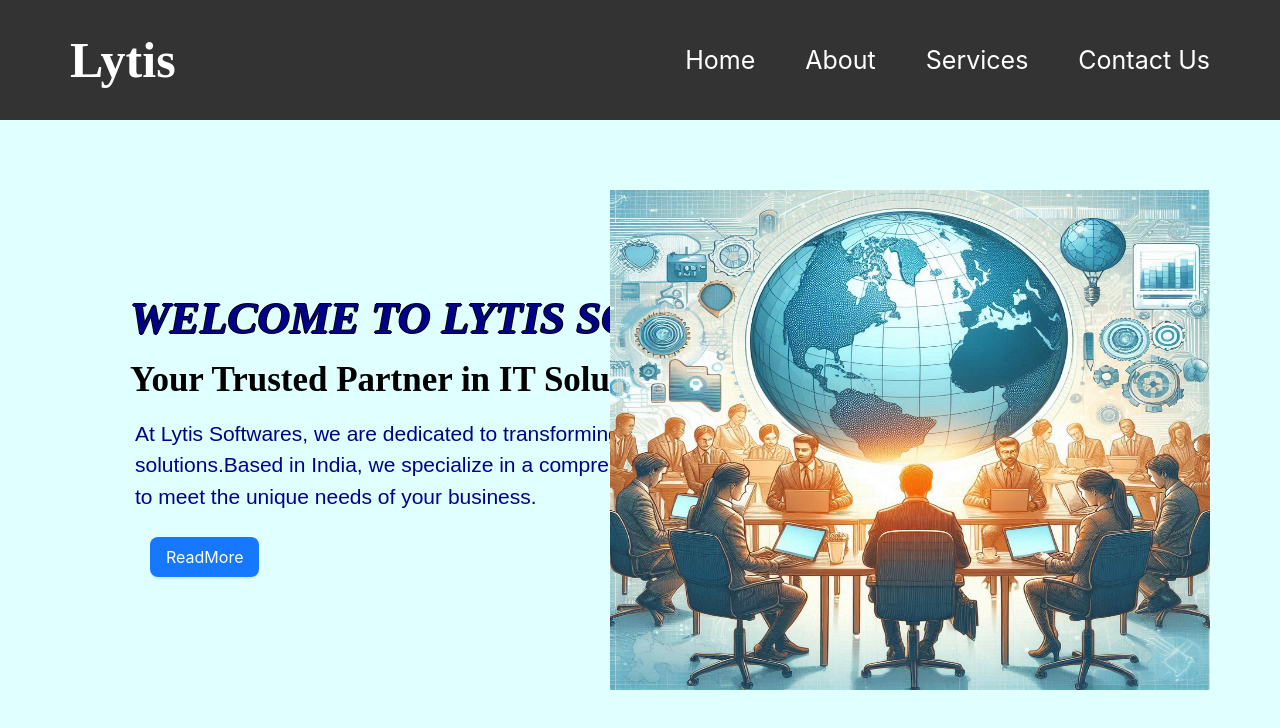
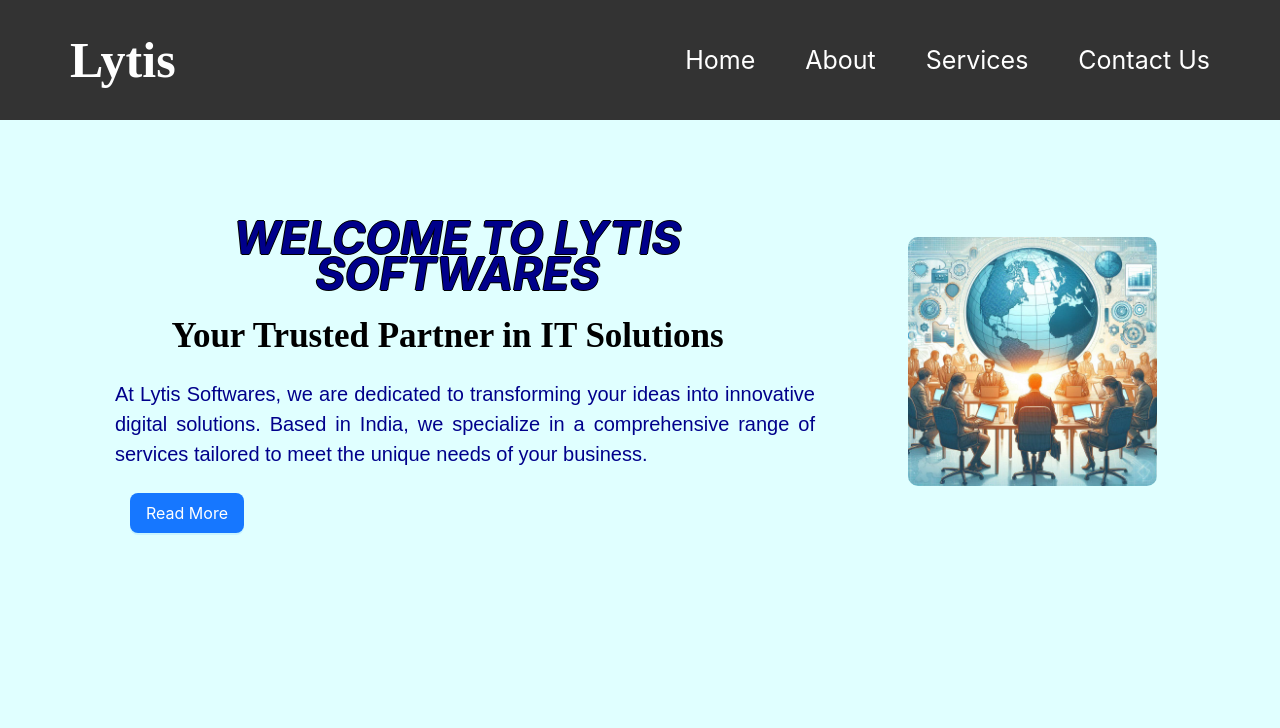
Before and after one commit to kesananuthana/newapp, a React (Create React App) app: page / in a window 1280 px wide. Shown: the top 728 px of the page. Built offline with nearby package versions, Linux system fonts and the light colour scheme.

Commit message:
first commit

```diff
--- a/src/Components/About/About.css
+++ b/src/Components/About/About.css
@@ -1,14 +1,6 @@
-.Flex {
-    display: flex;
-    flex-direction: row;
-    justify-content: space-between;
-    align-items: center;
-}
-.about{
+/*.about{
     margin-left:150px;
     margin-top: 160px;
-    width: 50%;
-    padding: 20px;
 }
 .about-us{
     float:left;
@@ -18,8 +10,6 @@
 .us{
     margin-top:150px;
     float:right;
-    width: 50%;
-    padding: 20px;
 }
 .us h1{
     text-transform: uppercase;
@@ -29,12 +19,50 @@
 .aboutus {
     text-align:right;
     color: darkblue;
-    line-height: 0.5;
+    font-size: 20px;
+    line-height: 1.5;
+    margin-right: 100px;
     font-family: 'poppins',sans-serif;
-    font-size: 21px;
-    font-weight: 40;
     width: 900px;
+    height: auto;
   }
   .learn{
     margin-right:150px;
+  }*/
+  .container {
+    display: flex;
+    justify-content: space-between;
+    align-items: center;
+    padding: 50px;
   }
+  .left {
+    flex-basis: 50%;
+    padding: 20px;
+  }
+  .left img {
+    width: 70%;
+    height: auto;
+    border-radius: 10px;
+  }
+  .right {
+    flex-basis: 50%;
+    padding: 20px;
+  }
+  .right h1 {
+    text-transform: uppercase;
+    color:darkblue;
+    font-family: Libre Baskerville;
+  }
+  .right p {
+    font-size: 20px;
+    color: darkblue;
+    margin-bottom: 20px;
+    line-height: 1.5;
+    width: 700px;
+    height:auto;
+    text-align: justify;
+    font-family:'poppins',sans-serif;
+  }
+  .learn {
+    text-align: center;
+  }
--- a/src/Components/About/About.js
+++ b/src/Components/About/About.js
@@ -5,18 +5,17 @@ import './About.css';
 export default function About(){
     return(
         <div>
-            <Flex>
-                <div className="about">
-                    <div className="about-us">
-                        <img src={newpic} align="left" width="500" height="400" alt="emp1"></img>
-                    </div>
+            <Flex className="container">
+                <div className="left">
+                    <img src={newpic} alt="emp1" />
                 </div>
-                <div className="us">
+                <div className="right">
                     <h1>About us</h1>
-                    <div className="aboutus">
-                    <p>Lytis Software Private Limited is an Indian-based software development and IT services company, incorporated on November 10, 2022, with its headquarters in Rajasthan, India.
-                        As a privately held company, Lytis specializes in custom software development, web development, mobile app development, and IT consulting, catering to diverse client needs.</p>
-                    <div className="learn"><Button type='primary' size='large'>LearnMore</Button></div>
+                    <p>
+                    Lytis Software Private Limited is an Indian-based software development and IT services company, incorporated on November 10, 2022, with its headquarters in Rajasthan, India. As a privately held company, Lytis specializes in custom software development, web development, mobile app development, and IT consulting, catering to diverse client needs.
+                    </p>
+                    <div className="learn">
+                    <Button type='primary' size='large'>Learn More</Button>
                     </div>
                 </div>
             </Flex>
--- a/src/Components/Contact/Contact.css
+++ b/src/Components/Contact/Contact.css
@@ -1,7 +1,7 @@
 .contactus{
   margin-left:50px;
   float:left;
-   /* margin-top: 150px;*/
+  margin-top: 20px;
 }
 .info{
   text-align:left;
@@ -18,6 +18,7 @@
   font-size: 21px;
   font-family: 'poppins',sans-serif;
   width:700px;
+  text-align: justify;
   color: darkblue;
   margin-left:15px;
   line-height: 1.5;
@@ -28,6 +29,22 @@
   margin-left:15px;
   line-height: 0.5;
   color: darkblue;
+}
+.connect{
+  text-align:left;
+  margin-left:100px;
+}
+.icon{
+  display: flex;
+  gap:10px;
+  margin-left: 10px;
+}
+.icon svg:hover {
+  transform: scale(1.1);
+}
+
+.connect h3{
+  font-size:25px;
 }
 .contact-img{
   margin-top: 150px;
@@ -42,14 +59,32 @@
   font-family: Libre Baskerville ;
 }
 .contact-form form{
-    text-align:right;
   margin-left: 1000px;
+  display: flex;
+  width: 350px;
+  padding: 30px;
+  border: 1px solid #ddd;
+  border-radius: 5px;
+  background-color:rgba(239, 18, 55, 0.8);
+  box-shadow: 0 0 10px rgba(0, 0, 0, 0.1);
 }
-.contact-form input, .contact-form textarea {
-    width: 150%;
+input{
+  width: 120%;
   height:auto;
-    padding: 12px;
+  padding: 15px;
   margin-bottom: 20px;
   border: 2px solid black;
+  border-radius: 20px;
   margin-right:50px;
 }
+textarea{
+    width: 120%;
+    height: 100px;
+    padding: 15px;
+    border: 2px solid black;
+    border-radius: 20px;
+    margin-right:50px;
+}
+.b{
+  margin-left: 150px;
+}
--- a/src/Components/Services/Services.css
+++ b/src/Components/Services/Services.css
@@ -1,28 +1,56 @@
 .our{
-    margin-top:20px;
+    /*margin-top:20px;*/
     padding: 80px;
-    line-height: 0.5;
-    float:left;
+    box-sizing: border-box;
   }
-.services-page h1{
-    padding: 20px;
-    text-align: left;
-    color: darkblue;
-    line-height: 0.5;
+.services{
+    padding:15px 9%;
+    padding-bottom: 100px;
+}
+.services h1{
+    text-align:center;
+    color:darkblue;
     text-transform: uppercase;
     font-family: Libre Baskerville;
+    line-height: 2;
 }
-.services-container h2{
-    color:black;
-    padding-left: 45px;
-    text-align: left;
+.services-page{
+    max-width: 1200px;
+    display: grid;
+    grid-template-columns: repeat(auto-fit, minmax(300px, 1fr));
+    grid-gap: 40px;
 }
-.services-container p{
+.service-card{
+    box-shadow: 0 5px 10px rgba(0,0,0,.2);
+    border-radius: 30px;
+    background-color:white;
+    text-align: center;
+    padding: 30px 20px;
+}
+.service-card:hover {
+    transform: translateY(-3px);
+    transition: all 0.5s ease-in-out;
+    /*background-color:#FFA2B6;*/
+    /*background-color:peachpuff;*/
+    background-color:pink;
+  }
+.service-card h2{
     color:darkblue;
-    padding-left: 10px;
-    font-size: 21px;
-    font-weight:300;
-    width:1000px;
-    height:auto;
-    font-family: 'poppins',sans-serif;
+    font-size: 25px;
+    padding: 10px 0;
+    text-transform: capitalize;
 }
+.service-card p{
+    color:#444;
+    font-size: 15px;
+    line-height:1.8;
+    margin-left: 20px;
+    width:300px;
+    text-align: justify;
+}
+Button{
+    margin-left:60px;
+}
+Button :hover{
+    transform: scale(1.02);
+}
--- a/src/Components/Welcome/Welcome.css
+++ b/src/Components/Welcome/Welcome.css
@@ -1,15 +1,17 @@
-.Flex {
+.container {
   display: flex;
-  flex-direction: row;
   justify-content: space-between;
   align-items: center;
+  padding: 50px;
 }
-  .head {
-    padding: 100px;
-    margin-top: 50px;
+.left {
+  flex-basis: 50%;
+  padding: 10px;
 }
-
-  .abc{
+.right {
+  flex-basis: 50%;
+}
+.abc {
   color:darkblue;
   text-transform: uppercase;
   margin-left: 30px;
@@ -18,22 +20,21 @@
   line-height: 0.8;
   font-style: italic;
 }
-  h1{
+.c {
   font-size: 35px;
-    margin-left: 30px;
+  margin-left: 10px;
   line-height: 0.8;
   font-family: Libre Baskerville;
 }
-  p{
-    line-height: 0.8;
-    margin-left:30px;
-    text-align:left;
+.description {
+  /*line-height: 0.8;*/
+  text-align:justify;
   color: darkblue;
   line-height: 1.5;
-    margin-left: 35px;
+  margin-left: 45px;
   font-family: 'poppins',sans-serif;
-    font-size: 21px;
-    width: 800px;
+  font-size: 20px;
+  width: 700px;
   height: auto;
 }
 Button{
@@ -45,12 +46,18 @@
   border-radius: 80px;
   font-family: 'poppins',sans-serif;
 }
-  .ab{
-    position:absolute;
-    right:0;
-    top:120px;
-    margin:70px;
+.right img {
+  width: 70%;
+  height: auto;
+  border-radius: 10px;
 }
-  .ab-img{
-    float: right;
+
+@media (max-width: 768px) {
+  .container {
+    flex-direction: column;
   }
+
+  .left, .right {
+    flex-basis: 100%;
+  }
+}
--- a/src/Components/Welcome/Welcome.js
+++ b/src/Components/Welcome/Welcome.js
@@ -1,20 +1,21 @@
 import React from 'react';
-import {Flex,Button} from 'antd';
-//import { Link } from 'react-router-dom';
+import {Button} from 'antd';
 import emp from './emp.jpeg';
 import './Welcome.css';
 function Welcome(){
     return(
         <div>
-            <Flex>
-                <div className="head">
-                    <b align="left"><h1 className="abc">Welcome to Lytis Softwares </h1></b>
-                    <h1 className="c" align="left">Your Trusted Partner in IT Solutions</h1>
-                    <p align="left">At Lytis Softwares, we are dedicated to transforming your ideas into innovative digital solutions.Based in India, we specialize in a comprehensive range of services tailored to meet the unique needs of your business.</p>
-                    <Button type='primary' size='large' variant='solid'>ReadMore</Button>
-                    <div className="ab"><img src={emp} align="right" width="600" height="500" alt="emp"></img></div>
+            <div className="container">
+                <div className="left">
+                    <h1 className="abc">Welcome to Lytis Softwares</h1>
+                    <h2 className="c">Your Trusted Partner in IT Solutions</h2>
+                    <p className="description">At Lytis Softwares, we are dedicated to transforming your ideas into innovative digital solutions. Based in India, we specialize in a comprehensive range of services tailored to meet the unique needs of your business.</p>
+                    <Button type='primary' size='large' variant='solid'>Read More</Button>
                 </div>
-            </Flex>
+                <div className="right">
+                    <img src={emp} alt="emp" />
+                </div>
+                </div>
       </div>
     )
 }
```
Also changed, not shown: package.json (+4 -3 lines), src/Components/Contact/Contact.js (+39 -11 lines), src/Components/Services/Services.js (+23 -9 lines), 1 other file (tests, documents, lock files or other folders). Lines whose indentation alone changed are shown as unchanged.
